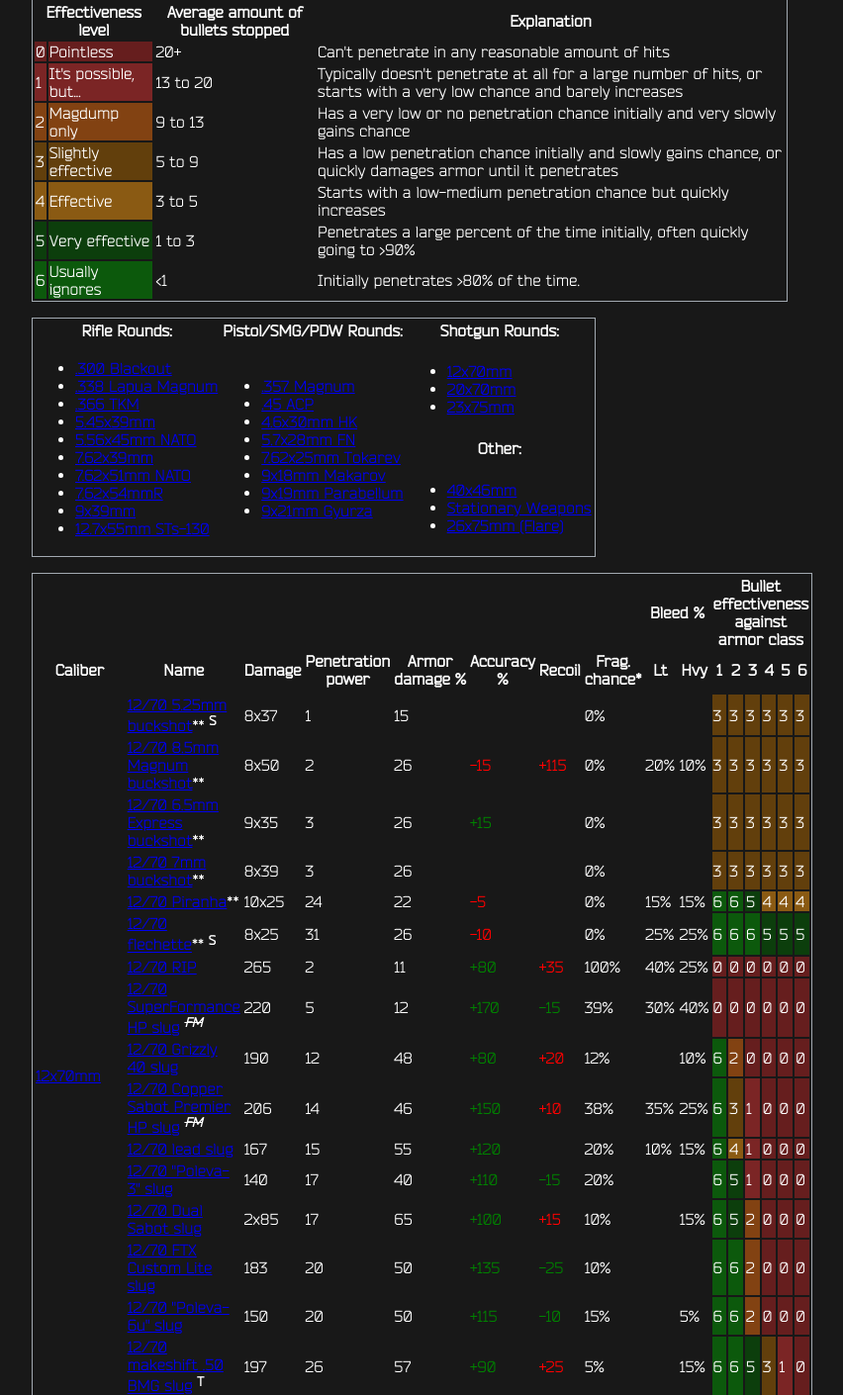
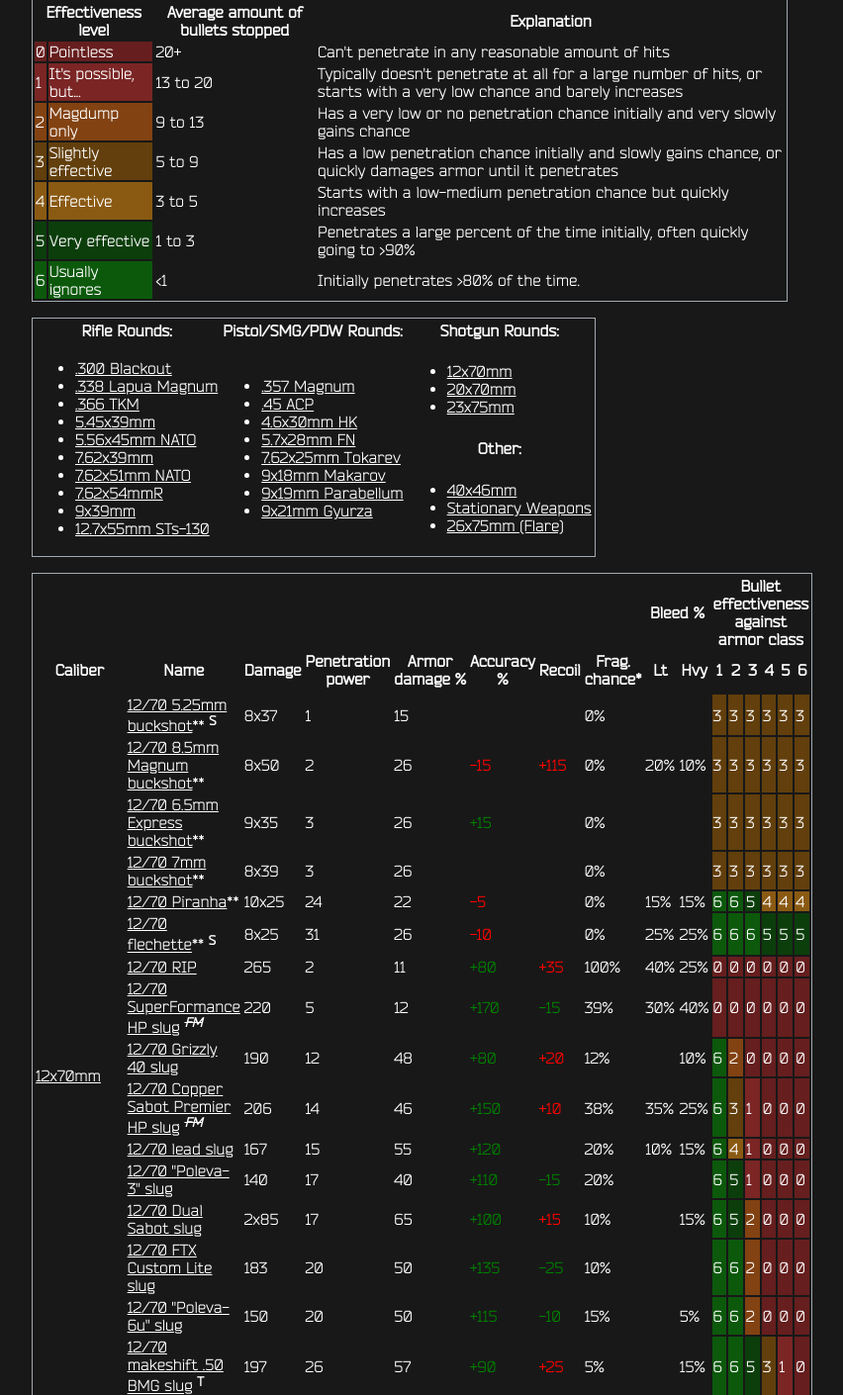
Before and after one commit to NathanSteinway/EFT_Helper, a Flask app: page /ammo in a window 1280 px wide. Shown: the part 143-1553 px from the top of the page at 99% size, without its empty margins (226-1078 px from the left). Run offline with Flask 3, Linux system fonts and the light colour scheme.

Commit message:
adjusted color for a tags in ammo chart

```diff
--- a/static/styles.css
+++ b/static/styles.css
@@ -146,10 +146,27 @@ main h1 {
     align-items: center;
 }
 
-
 .wikitable {
     border: 1px solid #a2a9b1;
     margin: 1em 0;
 }
+
+body > main > table:nth-child(2) > tbody > tr:nth-child(2) > td:nth-child(1) > ul > li > a {
+    color: inherit;
+}
+body > main > table:nth-child(2) > tbody > tr:nth-child(2) > td:nth-child(2) > ul > li > a {
+    color: inherit;
+}
+body > main > table:nth-child(2) > tbody > tr:nth-child(2) > td:nth-child(3) > ul > li > a {
+    color: inherit;
+}
+
+body > main > table:nth-child(2) > tbody > tr:nth-child(4) > td > ul > li > a {
+    color: inherit;
+}
+
+body > main > div > div > table > tbody > tr > td > a {
+    color: inherit;
+}
 /* ARMOR PAGE -------------------------------------------------------------------------- */
 /* QUEST PAGE -------------------------------------------------------------------------- */
```
